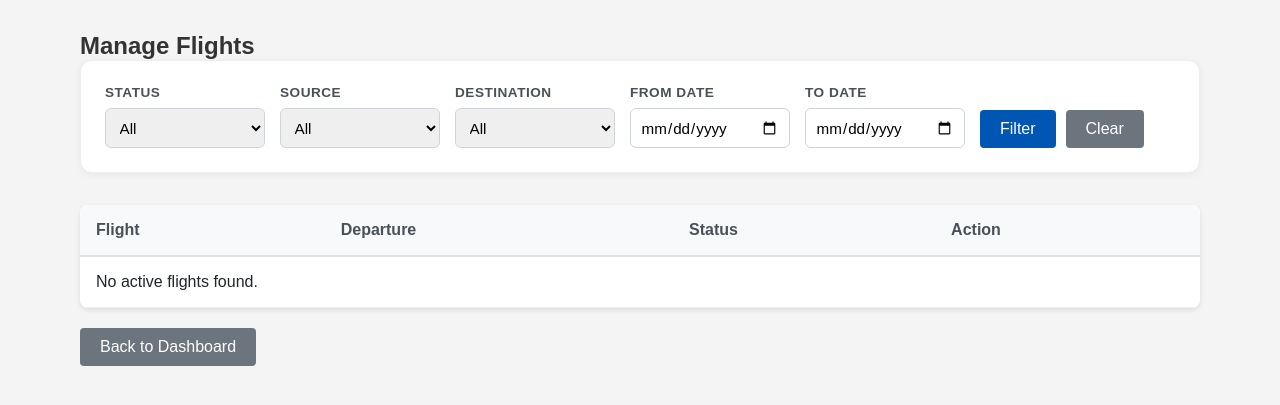
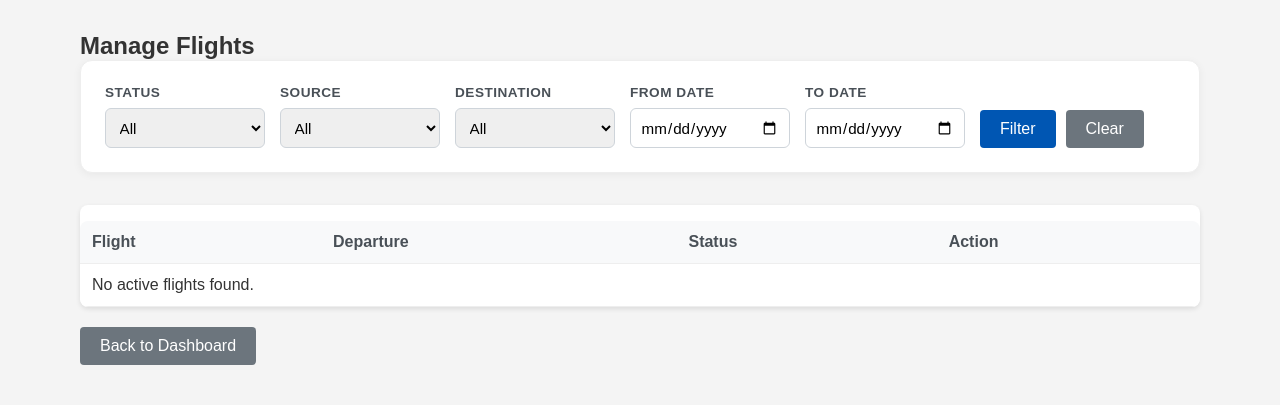
Before and after one commit to InbarKedem/project-year-2, a Flask app: page /manage_flights in a window 1280 px wide. Shown: the part 60-465 px from the top of the page. Run offline with Flask 3, Linux system fonts and the light colour scheme; the visitor is signed in with stand-in values (Sample User, id 1); data that the repository does not hold is empty.

Commit message:
Refactor templates structure and simplify CSS

```diff
--- a/routes/auth.py
+++ b/routes/auth.py
@@ -41,7 +41,7 @@ def login():
             else:
                 flash('Invalid Email or Password', 'danger')
 
-    return render_template('login.html')
+    return render_template('auth/login.html')
 
 @auth_bp.route('/register', methods=['GET', 'POST'])
 def register():
@@ -78,7 +78,7 @@ def register():
         except Exception as e:
             flash(f'An error occurred: {str(e)}', 'danger')
 
-    return render_template('register.html')
+    return render_template('auth/register.html')
 
 @auth_bp.route('/logout')
 def logout():
--- a/routes/customer.py
+++ b/routes/customer.py
@@ -5,7 +5,7 @@ customer_bp = Blueprint('customer', __name__)
 
 @customer_bp.route('/')
 def index():
-    return render_template('index.html')
+    return render_template('customer/index.html')
 
 @customer_bp.route('/my_orders')
 def my_orders():
@@ -41,4 +41,4 @@ def my_orders():
 
     orders = query_db(query, tuple(params))
 
-    return render_template('my_orders.html', orders=orders)
+    return render_template('customer/my_orders.html', orders=orders)
--- a/routes/manager.py
+++ b/routes/manager.py
@@ -20,7 +20,7 @@ def manager_dashboard():
     if session.get('role') != 'manager':
         flash('Access denied. Managers only.', 'danger')
         return redirect(url_for('auth.login'))
-    return render_template('manager_dashboard.html')
+    return render_template('manager/dashboard.html')
 
 @manager_bp.route('/reports')
 def reports():
@@ -28,7 +28,7 @@ def reports():
         flash('Access denied. Managers only.', 'danger')
         return redirect(url_for('auth.login'))
 
-    return render_template('reports.html',
+    return render_template('manager/reports.html',
                            occupancy_report=get_occupancy_report(),
                            revenue_report=get_revenue_report(),
                            employee_hours_report=get_employee_hours_report(),
@@ -66,9 +66,9 @@ def add_staff():
             return redirect(url_for('manager.manager_dashboard'))
         else:
             flash(message, 'danger')
-            return render_template('add_staff.html')
+            return render_template('manager/add_staff.html')
 
-    return render_template('add_staff.html')
+    return render_template('manager/add_staff.html')
 
 
 
@@ -109,7 +109,7 @@ def add_flight():
     pilots = get_all_pilots()
     attendants = get_all_attendants()
 
-    return render_template('add_flight.html',
+    return render_template('manager/add_flight.html',
                            airports=airports,
                            aircrafts=aircrafts,
                            pilots=pilots,
@@ -141,7 +141,7 @@ def manage_flights():
         time_diff = f['departure_time'] - now
         f['can_cancel'] = time_diff.total_seconds() >= 72 * 3600
 
-    return render_template('manage_flights.html', flights=flights, airports=airports)
+    return render_template('manager/manage_flights.html', flights=flights, airports=airports)
 
 @manager_bp.route('/cancel_flight/<int:source_id>/<int:dest_id>/<string:departure_time>')
 def cancel_flight_route(source_id, dest_id, departure_time):
--- a/static/css/global/base.css
+++ b/static/css/global/base.css
@@ -85,3 +85,70 @@ body {
 .btn-secondary:hover {
   background-color: #5a6268;
 }
+
+/* Cards */
+.card {
+  background: white;
+  padding: 2rem;
+  border-radius: 8px;
+  box-shadow: 0 2px 5px rgba(0, 0, 0, 0.1);
+  margin-bottom: 20px;
+}
+
+.card h3 {
+  margin-bottom: 1rem;
+  color: #003366;
+}
+
+/* Tables */
+.table {
+  width: 100%;
+  border-collapse: collapse;
+  margin-top: 1rem;
+  background: white;
+  border-radius: 8px;
+  overflow: hidden;
+}
+
+.table th,
+.table td {
+  padding: 12px;
+  text-align: left;
+  border-bottom: 1px solid #eee;
+}
+
+.table th {
+  background-color: #f8f9fa;
+  font-weight: 600;
+  color: #495057;
+}
+
+.table tr:hover {
+  background-color: #f1f3f5;
+}
+
+/* Form Elements */
+.form-select {
+  width: 100%;
+  padding: 8px;
+  border: 1px solid #ddd;
+  border-radius: 4px;
+  background-color: white;
+}
+
+.form-row {
+  display: flex;
+  gap: 1rem;
+}
+
+.form-row .form-group {
+  flex: 1;
+}
+
+/* Grid Layouts */
+.grid-container {
+  display: grid;
+  grid-template-columns: repeat(auto-fit, minmax(300px, 1fr));
+  gap: 2rem;
+  margin-top: 2rem;
+}
--- a/static/css/modules/flights.css
+++ b/static/css/modules/flights.css
@@ -1,45 +1,4 @@
 /* Flight Management Styles */
-
-/* Table Styles */
-.flights-table {
-  width: 100%;
-  border-collapse: separate;
-  border-spacing: 0;
-  background: white;
-  border-radius: 8px;
-  overflow: hidden;
-  box-shadow: 0 2px 4px rgba(0, 0, 0, 0.05);
-}
-
-.flights-table thead th {
-  background-color: #f8f9fa;
-  color: #495057;
-  font-weight: 600;
-  padding: 1rem;
-  text-align: left;
-  border-bottom: 2px solid #dee2e6;
-}
-
-.flights-table tbody tr {
-  transition: background-color 0.2s ease;
-  border-bottom: 1px solid #eee;
-}
-
-.flights-table tbody tr:last-child {
-  border-bottom: none;
-}
-
-.flights-table tbody tr:hover {
-  background-color: #f1f3f5;
-  cursor: pointer;
-}
-
-.flights-table td {
-  padding: 1rem;
-  vertical-align: middle;
-  color: #212529;
-  border-bottom: 1px solid #eee;
-}
 
 .flight-route {
   color: #007bff;
--- a/static/css/modules/manager.css
+++ b/static/css/modules/manager.css
@@ -1,26 +1,3 @@
-/* Dashboard */
-.dashboard-grid {
-  display: grid;
-  grid-template-columns: repeat(auto-fit, minmax(300px, 1fr));
-  gap: 2rem;
-  margin-top: 2rem;
-}
-
-.card {
-  background: white;
-  padding: 2rem;
-  border-radius: 8px;
-  box-shadow: 0 2px 5px rgba(0, 0, 0, 0.1);
-}
-
-.card h3 {
-  margin-bottom: 1rem;
-}
-
-.card p {
-  margin-bottom: 1.5rem;
-}
-
 /* Staff Form Styling */
 .staff-form h3 {
   margin-top: 1.5rem;
@@ -49,14 +26,6 @@
   grid-column: 1 / -1;
 }
 
-.form-select {
-  width: 100%;
-  padding: 8px;
-  border: 1px solid #ddd;
-  border-radius: 4px;
-  background-color: white;
-}
-
 .checkbox-label {
   display: flex;
   align-items: center;
--- a/static/css/modules/reports.css
+++ b/static/css/modules/reports.css
@@ -5,45 +5,3 @@
   gap: 2rem;
   margin-top: 2rem;
 }
-
-.report-card {
-  background: white;
-  padding: 1.5rem;
-  border-radius: 8px;
-  box-shadow: 0 2px 5px rgba(0, 0, 0, 0.1);
-}
-
-.report-card h3 {
-  margin-bottom: 0.5rem;
-  color: #003366;
-}
-
-.report-card p {
-  margin-bottom: 1rem;
-  color: #666;
-  font-size: 0.9rem;
-}
-
-/* Tables */
-.table {
-  width: 100%;
-  border-collapse: collapse;
-  margin-top: 1rem;
-}
-
-.table th,
-.table td {
-  padding: 10px;
-  text-align: left;
-  border-bottom: 1px solid #ddd;
-}
-
-.table th {
-  background-color: #f8f9fa;
-  font-weight: bold;
-  color: #333;
-}
-
-.table tr:hover {
-  background-color: #f1f1f1;
-}
--- a/templates/login.html
+++ b/templates/auth/login.html
@@ -1,4 +1,4 @@
-{% extends 'base.html' %} {% block extra_css %}
+{% extends 'layout/base.html' %} {% block extra_css %}
 <link
   rel="stylesheet"
   href="{{ url_for('static', filename='css/modules/auth.css') }}"
--- a/templates/index.html
+++ b/templates/customer/index.html
@@ -1,4 +1,4 @@
-{% extends 'base.html' %} {% block content %}
+{% extends 'layout/base.html' %} {% block content %}
 <div class="hero">
   <h1>Welcome to FLYTAU Airline</h1>
   <p>Your journey begins here.</p>
--- a/templates/my_orders.html
+++ b/templates/customer/my_orders.html
@@ -1,4 +1,4 @@
-{% extends 'base.html' %}
+{% extends 'layout/base.html' %}
 
 {% block content %}
 <h2>My Orders</h2>
--- a/templates/add_flight.html
+++ b/templates/manager/add_flight.html
@@ -1,4 +1,4 @@
-{% extends 'base.html' %} {% block extra_css %}
+{% extends 'layout/base.html' %} {% block extra_css %}
 <link
   rel="stylesheet"
   href="{{ url_for('static', filename='css/modules/manager.css') }}"
--- a/templates/add_staff.html
+++ b/templates/manager/add_staff.html
@@ -1,4 +1,4 @@
-{% extends 'base.html' %} {% block extra_css %}
+{% extends 'layout/base.html' %} {% block extra_css %}
 <link
   rel="stylesheet"
   href="{{ url_for('static', filename='css/modules/auth.css') }}"
--- a/templates/manager_dashboard.html
+++ b/templates/manager/dashboard.html
@@ -1,11 +1,11 @@
-{% extends 'base.html' %} {% block extra_css %}
+{% extends 'layout/base.html' %} {% block extra_css %}
 <link
   rel="stylesheet"
   href="{{ url_for('static', filename='css/modules/manager.css') }}"
 />
 {% endblock %} {% block content %}
 <h2>Manager Dashboard</h2>
-<div class="dashboard-grid">
+<div class="grid-container">
   <div class="card">
     <h3>Flight Management</h3>
     <p>Add new flights, cancel existing ones, and manage schedule.</p>
--- a/templates/manage_flights.html
+++ b/templates/manager/manage_flights.html
@@ -1,4 +1,4 @@
-{% extends 'base.html' %} {% block extra_css %}
+{% extends 'layout/base.html' %} {% block extra_css %}
 <link rel="stylesheet" href="{{ url_for('static', filename='css/modules/manager.css') }}" />
 <link rel="stylesheet" href="{{ url_for('static', filename='css/modules/reports.css') }}" />
 <link rel="stylesheet" href="{{ url_for('static', filename='css/modules/flights.css') }}" />
@@ -49,8 +49,8 @@
       </div>
   </form>
 
-  <div class="report-card" style="padding: 0; overflow: hidden;">
-    <table class="flights-table">
+  <div class="card" style="padding: 0; overflow: hidden;">
+    <table class="table">
 
       <thead>
         <tr>
```
Also changed, not shown: static/css/modules/auth.css (+0 -10 lines), templates/auth/register.html (renamed from templates/register.html, +6 -2 lines), templates/manager/reports.html (renamed from templates/reports.html, +6 -6 lines), templates/layout/base.html (renamed from templates/base.html).
